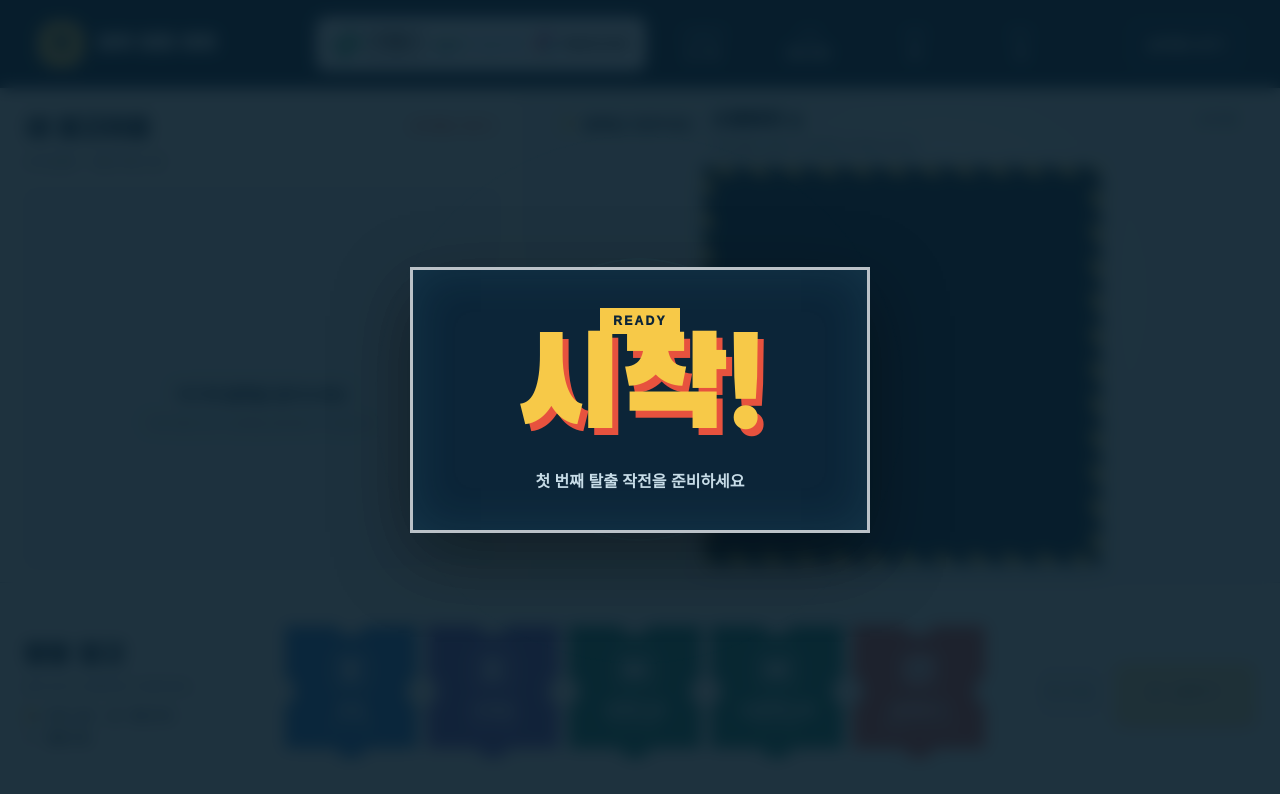
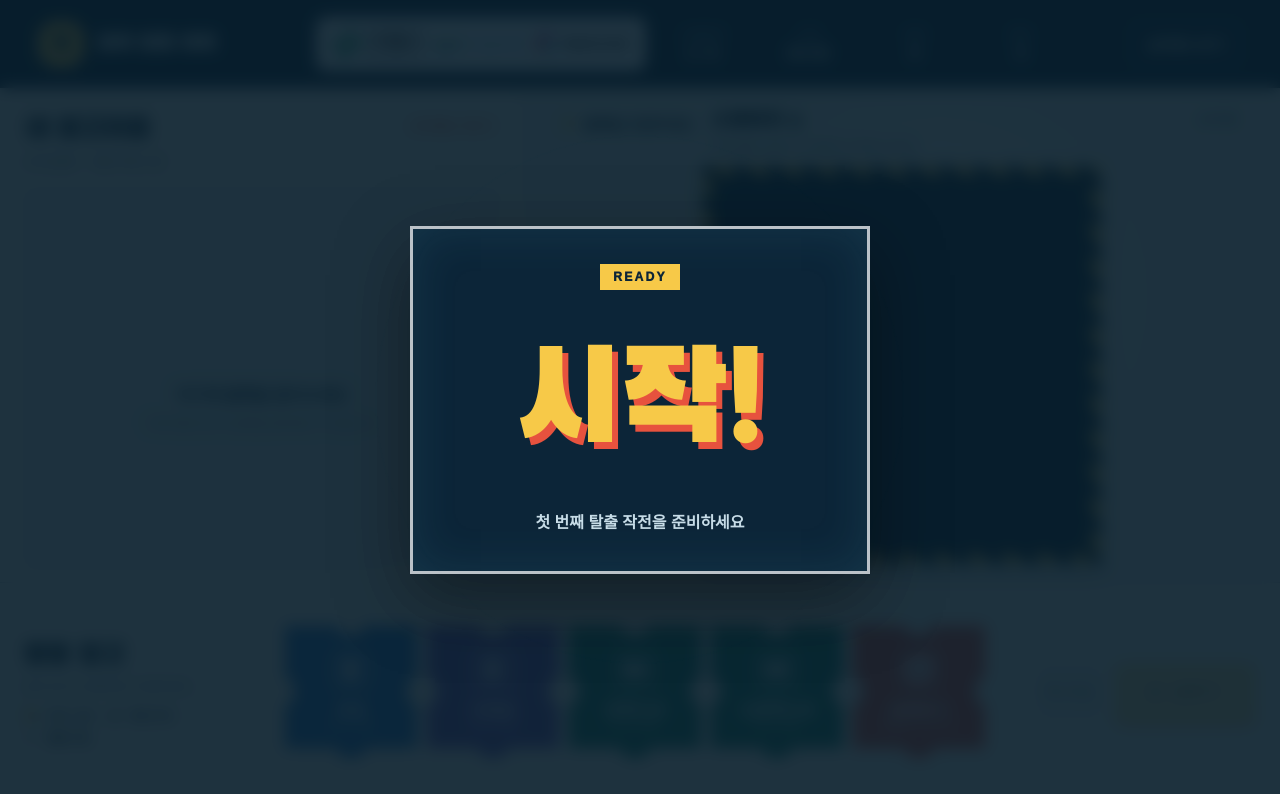
Before and after one commit to MinjoonCho/block-escape-challenge, a website: page public/game.html in a window 1280 px wide. Drawn offline with Linux system fonts and the light colour scheme; no server answers; a web font is replaced by a local one.

Commit message:
Center countdown content

```diff
--- a/public/styles.css
+++ b/public/styles.css
@@ -225,11 +225,11 @@ body.game-page{height:100vh;overflow:hidden;background:var(--navy)}
 /* 경기 시작 카운트다운 */
 .countdown-screen{position:fixed;z-index:80;inset:0;display:grid;place-items:center;overflow:hidden;background:rgba(7,29,44,.9);backdrop-filter:blur(8px);color:var(--white)}
 .countdown-screen::before,.countdown-screen::after{content:"";position:absolute;width:44vmax;aspect-ratio:1;border:2px solid rgba(85,180,202,.2);border-radius:50%;animation:countdown-radar 2.2s ease-out infinite}.countdown-screen::after{animation-delay:1.1s}
-.countdown-card{position:relative;display:grid;place-items:center;min-width:min(460px,84vw);padding:38px 54px;border:3px solid rgba(255,255,255,.72);background:var(--navy);box-shadow:0 24px 70px rgba(0,0,0,.42),inset 0 0 48px rgba(85,180,202,.12);text-align:center}
+.countdown-card{position:relative;display:grid;grid-template-rows:28px 190px auto;place-items:center;row-gap:14px;min-width:min(460px,84vw);padding:34px 54px 38px;border:3px solid rgba(255,255,255,.72);background:var(--navy);box-shadow:0 24px 70px rgba(0,0,0,.42),inset 0 0 48px rgba(85,180,202,.12);text-align:center}
 .countdown-card>span{padding:6px 13px;background:var(--yellow);color:var(--navy);font-size:.76rem;font-weight:1000;letter-spacing:.18em}
-.countdown-card strong{font:400 clamp(7rem,18vw,13rem)/.9 "Black Han Sans",sans-serif;color:var(--white);text-shadow:7px 8px 0 var(--blue);animation:countdown-pop .78s cubic-bezier(.16,1,.3,1) both}
+.countdown-card strong{display:flex;align-items:center;justify-content:center;width:100%;height:190px;padding-top:.08em;font:400 clamp(7rem,18vw,13rem)/1 "Black Han Sans",sans-serif;color:var(--white);text-shadow:7px 8px 0 var(--blue);animation:countdown-pop .78s cubic-bezier(.16,1,.3,1) both}
 .countdown-card strong.go{font-size:clamp(4.5rem,11vw,8rem);color:var(--yellow);text-shadow:6px 7px 0 var(--coral)}
-.countdown-card p{margin:18px 0 0;color:#c7dce7;font-weight:800}
+.countdown-card p{margin:0;color:#c7dce7;font-weight:800}
 .countdown-screen.leaving{animation:countdown-leave .38s ease-in both}
 @keyframes countdown-pop{0%{opacity:0;transform:scale(1.55) rotate(-4deg)}42%{opacity:1;transform:scale(.92) rotate(1deg)}65%{transform:scale(1.04)}100%{transform:scale(1)}}
 @keyframes countdown-radar{0%{opacity:.55;transform:scale(.15)}100%{opacity:0;transform:scale(1)}}
```
